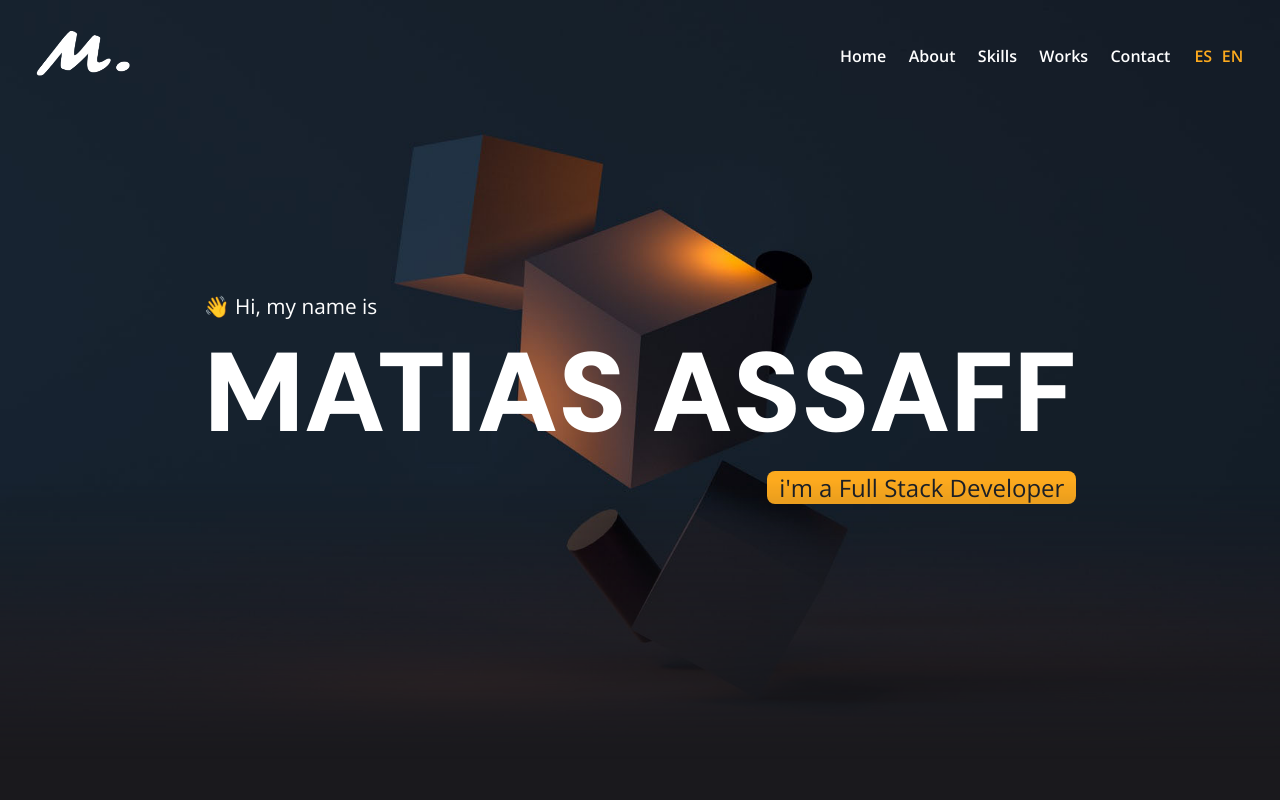
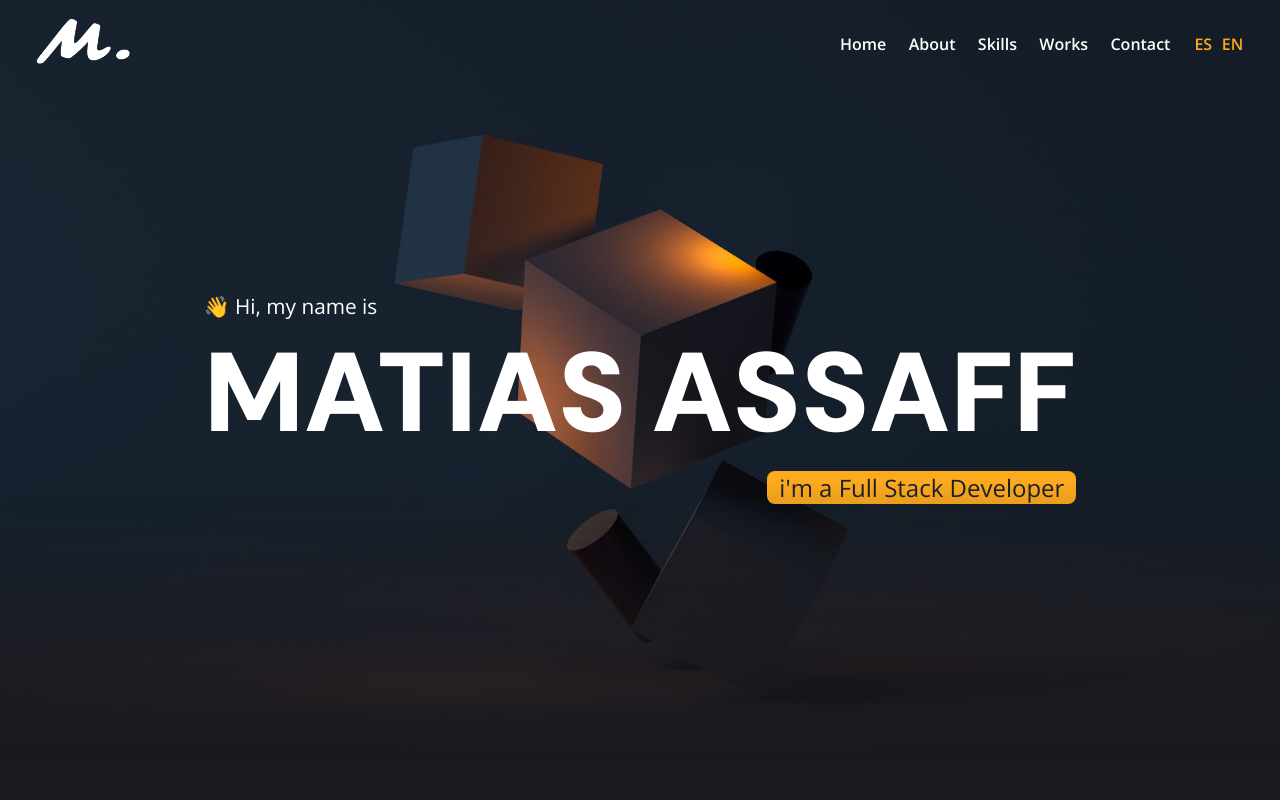
Before and after one commit to assaffmatias/Portfolio, a React (Vite) app: page /about in a window 1280 px wide. Shown: the top 800 px of the page. Built offline with nearby package versions, Linux system fonts and the light colour scheme.

Commit message:
change margin nav

```diff
--- a/src/components/NavBar/NavBar.module.css
+++ b/src/components/NavBar/NavBar.module.css
@@ -5,7 +5,7 @@
     top: 0;
     left: 0;
     justify-content: space-between;
-    height: 12vh;
+    height: 9vh;
     width: 100%;
     z-index: 1;
     transition: transform 0.3s ease;
```
